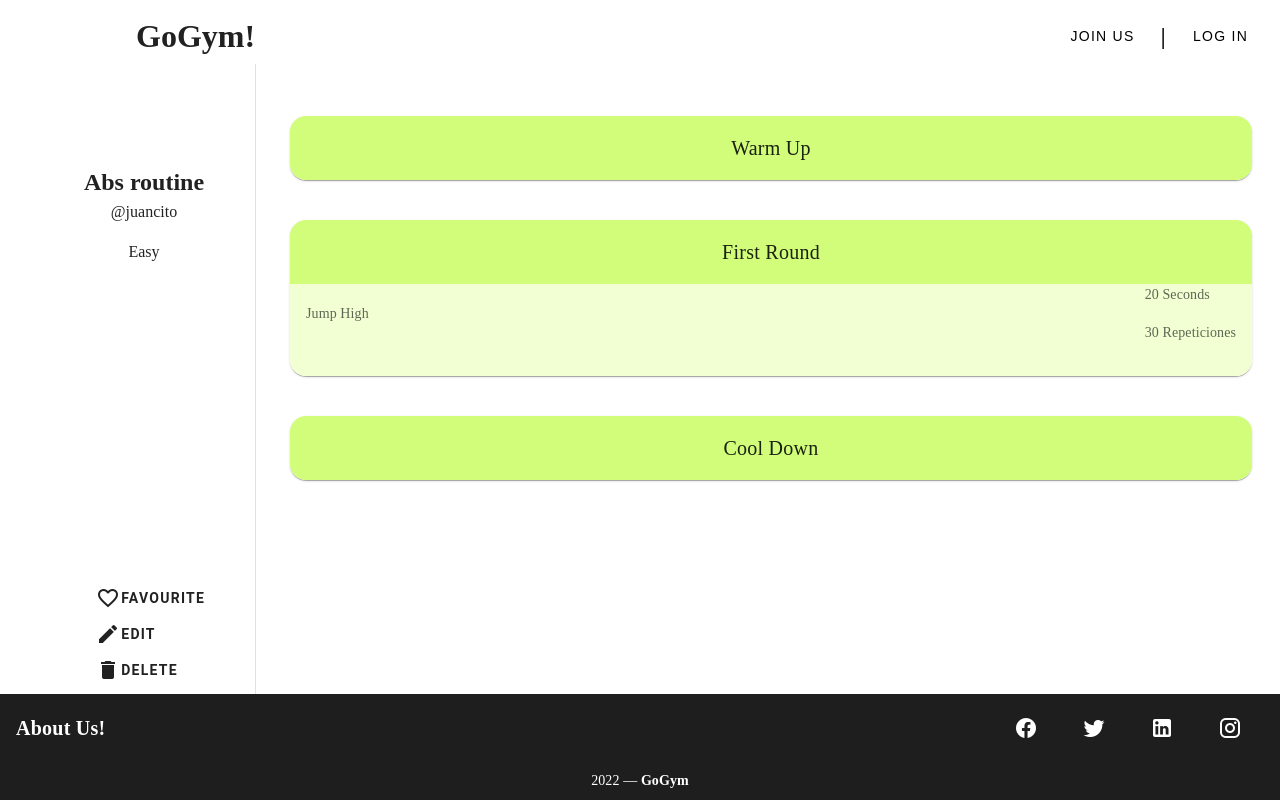
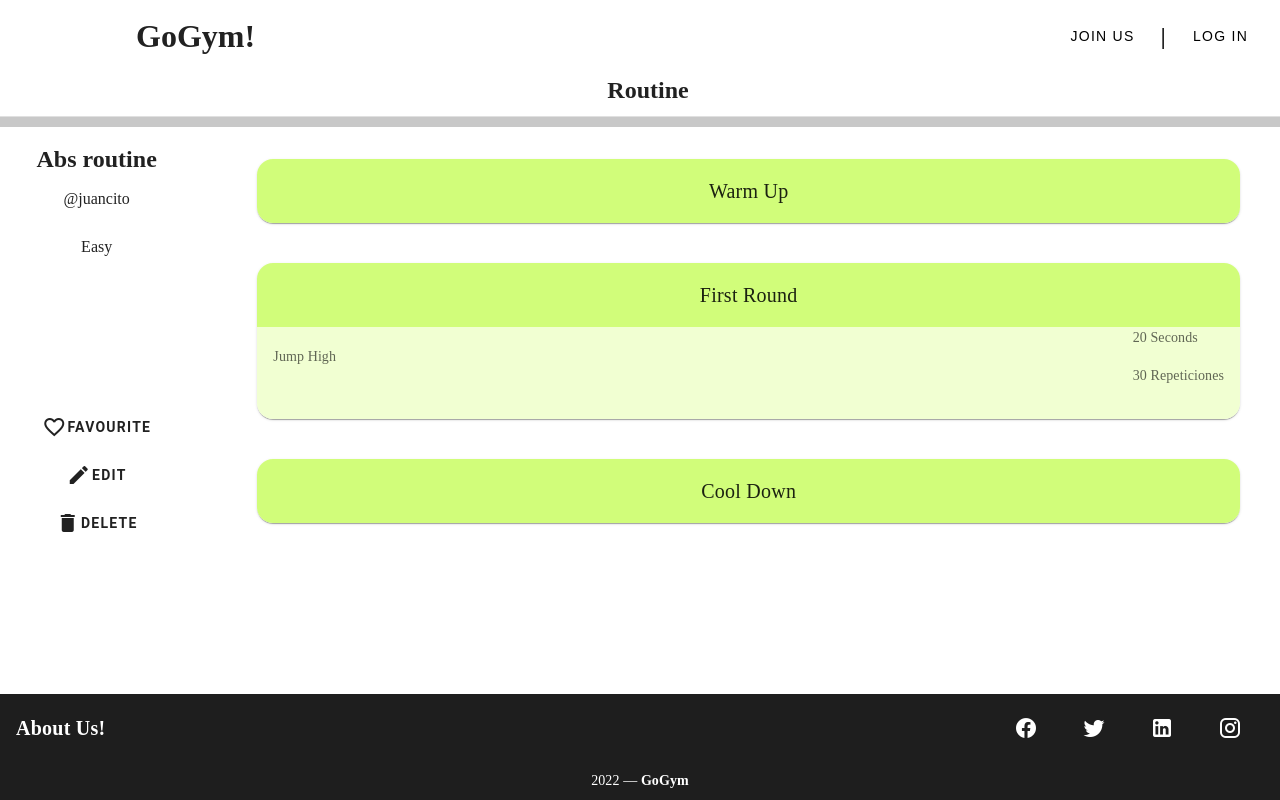
Before and after one commit to magflores/GoGym-web, a Vue app: page /routinedetailed in a window 1280 px wide. Built offline with nearby package versions, Linux system fonts and the light colour scheme; what vue-resource would draw is missing.

Commit message:
Mejoras?

```diff
--- a/src/views/RoutineDetailedView.vue
+++ b/src/views/RoutineDetailedView.vue
@@ -1,47 +1,57 @@
 <template>
   <div>
-
-    <v-navigation-drawer  clipped absolute permanent>
-      <v-row  style="margin-left: 20px;margin-top: 100px">
-
-      <div class="d-flex flex-column align-center mb-6">
+    <v-banner app class="banner">
+      <h2 class="text-center">Routine</h2>
+    </v-banner>
+    <v-row justify="center">
+      <v-col cols="2">
+        <v-list class="d-flex flex-column align-center" height="100%">
+          <v-list-item>
             <h2>Abs routine</h2>
+          </v-list-item>
+          <v-list-item>
             <p>@juancito</p>
+          </v-list-item>
+          <v-list-item>
             <p>Easy</p>
-
-        <v-row  style="margin-left: 60px;margin-top: 300px">
+          </v-list-item>
+          <v-list-item class="mt-auto">
             <v-btn
                 class="form-font"
                 text
                 @click="show = !show"
             >
-          <v-icon>{{!show ? 'mdi-heart-outline' : 'mdi-heart' }}</v-icon>
+              <v-icon>{{ !show ? 'mdi-heart-outline' : 'mdi-heart' }}</v-icon>
               <div>Favourite</div>
             </v-btn>
+          </v-list-item>
+          <v-list-item>
             <v-btn class="form-font" text>
               <v-icon>mdi-pencil</v-icon>
               <div>Edit</div>
             </v-btn>
+          </v-list-item>
+          <v-list-item>
             <v-btn class="form-font" text>
               <v-icon>mdi-delete</v-icon>
               <div>Delete</div>
             </v-btn>
-        </v-row>
-      </div>
-      </v-row>
-    </v-navigation-drawer>
-
-
-
-      <v-row  style="margin-top: 20px;margin-left: 250px">
+          </v-list-item>
+        </v-list>
+      </v-col>
+      <v-col>
         <v-container fluid class="px-10">
           <div class="d-flex flex-column">
             <v-card elevation="1" class="justify-center rounded-xl my-5" @click="warmup = ! warmup">
-          <v-card-title class="justify-center routine-title" :class="(warmup) ? 'rounded-t-xl' : 'rounded-xl'">Warm Up</v-card-title>
+              <v-card-title class="justify-center routine-title" :class="(warmup) ? 'rounded-t-xl' : 'rounded-xl'">Warm
+                Up
+              </v-card-title>
               <v-card-text class="routine-content" v-show="warmup">hello</v-card-text>
             </v-card>
             <v-card elevation="1" class="justify-center rounded-xl my-5" @click="firstround = ! firstround">
-          <v-card-title class="justify-center routine-title" :class="(firstround) ? 'rounded-t-xl' : 'rounded-xl'">First Round</v-card-title>
+              <v-card-title class="justify-center routine-title" :class="(firstround) ? 'rounded-t-xl' : 'rounded-xl'">
+                First Round
+              </v-card-title>
               <v-card-text class="routine-content" v-show="firstround">
                 <div class="d-flex justify-space-between">
                   <p class="align-self-center">Jump High</p>
@@ -54,15 +64,16 @@
 
             </v-card>
             <v-card elevation="1" class="justify-center rounded-xl my-5" @click="cooldown = ! cooldown">
-          <v-card-title class="justify-center routine-title" :class="(cooldown) ? 'rounded-t-xl' : 'rounded-xl'">Cool Down</v-card-title>
+              <v-card-title class="justify-center routine-title" :class="(cooldown) ? 'rounded-t-xl' : 'rounded-xl'">
+                Cool
+                Down
+              </v-card-title>
               <v-card-text class="routine-content" v-show="cooldown">hello</v-card-text>
             </v-card>
           </div>
         </v-container>
+      </v-col>
     </v-row>
-
-
-
   </div>
 </template>
 
@@ -84,6 +95,10 @@ export default {
 
 <style scoped>
 
+.v-list-item {
+  flex: 0
+}
+
 .routine-title {
   background-color: #D1FD7A;
 }
@@ -92,4 +107,10 @@ export default {
   background-color: #F1FFD2;
 }
 
+.banner {
+  border-style: solid;
+  border-width: 0 0 10px 0;
+  border-color: #C8C8C8;
+}
+
 </style>
```
Lines whose indentation alone changed are shown as unchanged.
